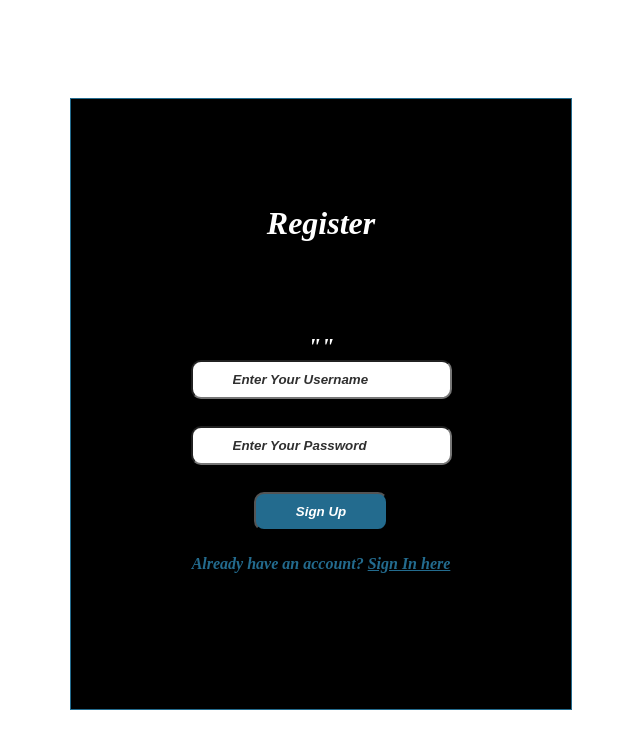
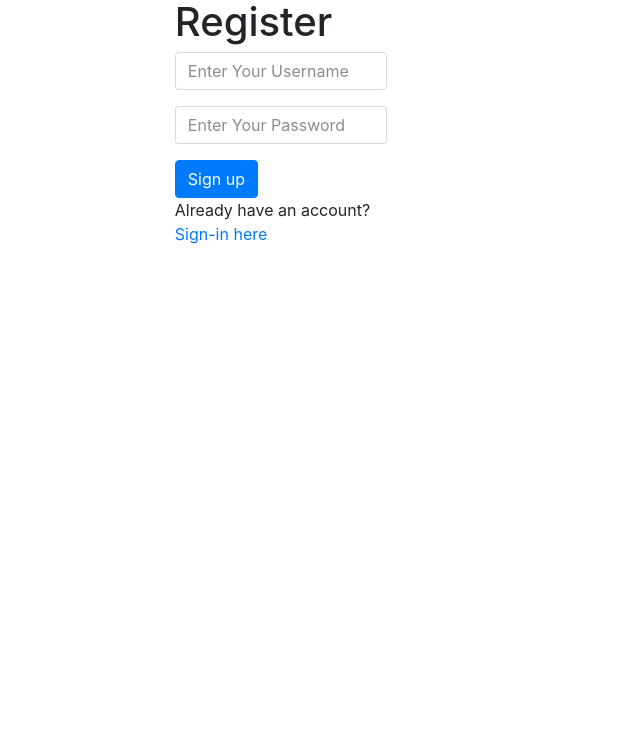
Before and after one commit to joseevilasio/my-videos-lib, a Python web app: template api/templates/register.html.j2 in a window 1280 px wide. Shown: the top 749 px of the page, without its empty margins (319-959 px from the left). Run offline with Jinja, Linux system fonts and the light colour scheme; the template is opened without the code that fills it, so the values that code supplies are empty; some libraries are stand-ins or nearby versions.

Commit message:
add views token and register

```diff
--- a/api/templates/register.html.j2
+++ b/api/templates/register.html.j2
@@ -1,25 +1,43 @@
-<html>
+<!DOCTYPE html>
+<html lang="en">
 <head>
   <meta charset="UTF-8">
-        <title> Register </title>
-        <link rel="stylesheet" href="{{ url_for('static', filename='style.css') }}">
+  <meta name="viewport" content="width=device-width, initial-scale=1.0">
+  <meta http-equiv="X-UA-Compatible" content="ie=edge">
+  <title>Register</title>
+  <link rel="stylesheet" href="https://maxcdn.bootstrapcdn.com/bootstrap/4.0.0-beta/css/bootstrap.min.css" integrity="sha384-/Y6pD6FV/Vv2HJnA6t+vslU6fwYXjCFtcEpHbNJ0lyAFsXTsjBbfaDjzALeQsN6M" crossorigin="anonymous">
 </head>
-    <body></br></br></br></br></br>
-        <div align="center">
-          <div align="center" class="border">
-             <div class="header">
+<body>
+    <div class="d-flex h-100">
+
+        <div class="m-auto">
+            <form action="{{ url_for('api.register') }}" method="post">
             <h1 class="word">Register</h1>
-             </div></br></br></br>
-            <h2 class="word">
-                <form action="{{ url_for('api.register') }}" method="post">
-                  <div class="msg">""</div>
-                    <input id="username" name="username" type="text" placeholder="Enter Your Username" class="textbox"/></br></br>
-                    <input id="password" name="password" type="password" placeholder="Enter Your Password" class="textbox"/></br></br>
-                    <input type="submit" class="btn" value="Sign Up"></br>
-                </form>
-            </h2>
-            <p class="bottom">Already have an account?  <a class="bottom" href="{{url_for('admin.index')}}"> Sign In here</a></p>
+                <div class="form-group row">
+
+                    <div class="col-sm-9">
+                        <input type="text" class="form-control" id="username" name="username" placeholder="Enter Your Username" class="textbox">
                     </div>
                 </div>
+
+                <div class="form-group row">
+
+                    <div class="col-sm-9">
+                        <input type="password" class="form-control" id="password" name="password" placeholder="Enter Your Password" class="textbox">
+                    </div>
+                </div>
+
+                {% if next %}<input type="hidden" name="next" value="{{next}}">{% endif %}
+
+                <div class="form-group row">
+                    <div class="col-sm-10">
+                    <button type="submit" class="btn btn-primary">Sign up</button>
+                    <p class="bottom">Already have an account?  <a class="bottom" href="{{url_for('simplelogin.login')}}"> Sign-in here</p>
+                </div>
+
+            </form>
+        </div>
+     </div>
+
 </body>
 </html>
```
Also changed, not shown: api/templates/token.html.j2 (added, +22 -0 lines), api/views.py (+15 -2 lines). Lines whose indentation alone changed are shown as unchanged.
